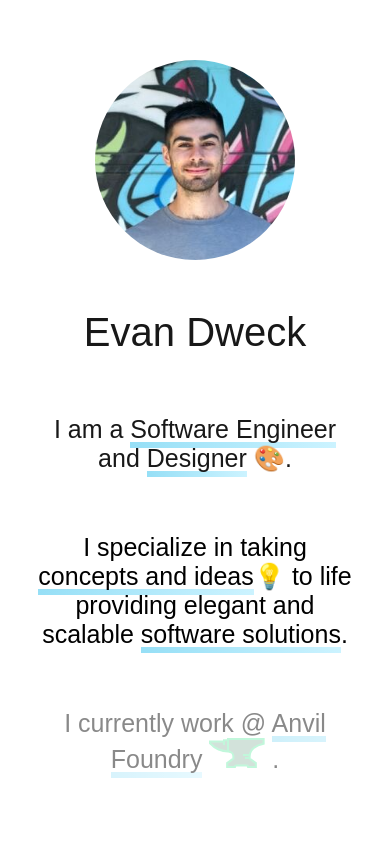
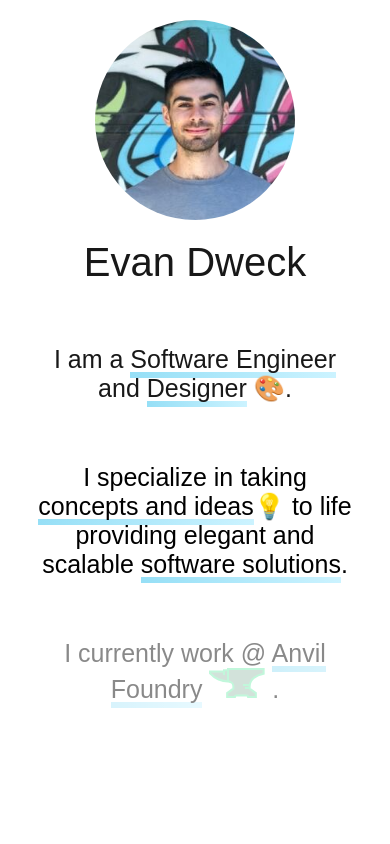
Before and after one commit to ejdweck/portfolio, a React (Create React App) app: page / in a window 390 px wide. Shown: the top 844 px of the page. Built offline with nearby package versions, Linux system fonts and the light colour scheme.

Commit message:
more mobile styling

```diff
--- a/src/App.js
+++ b/src/App.js
@@ -21,6 +21,15 @@ const StyledHeadshot = styled.img`
   width: 200px;
   margin-top: 60px;
   margin-bottom: 50px;
+
+  @media screen and (max-width: 575px) {
+    margin-top: 20px;
+    margin-bottom: 20px;
+    margin-left: 0px;
+    margin-right: 0px;
+  }
+
+
 `
 
 const StyledAppContainer = styled.div`
@@ -55,6 +64,7 @@ const StyledName = styled.span`
   text-align: center;
 
   @media screen and (max-width: 575px) {
+    margin-top: 20px;
     margin-left: 0px;
     margin-right: 0px;
     font-size: 40px;
@@ -67,6 +77,7 @@ const StyledLandingTitle = styled.span`
   text-align: center;
 
   @media screen and (max-width: 575px) {
+    margin-top: 20px;
     margin-left: 0px;
     margin-right: 0px;
     font-size: 25px;
@@ -95,6 +106,7 @@ const StyledMoreInfo = styled.span`
   text-align: center;
 
   @media screen and (max-width: 575px) {
+    margin-top: 20px;
     margin-left: 0px;
     margin-right: 0px;
     font-size: 25px;
```
